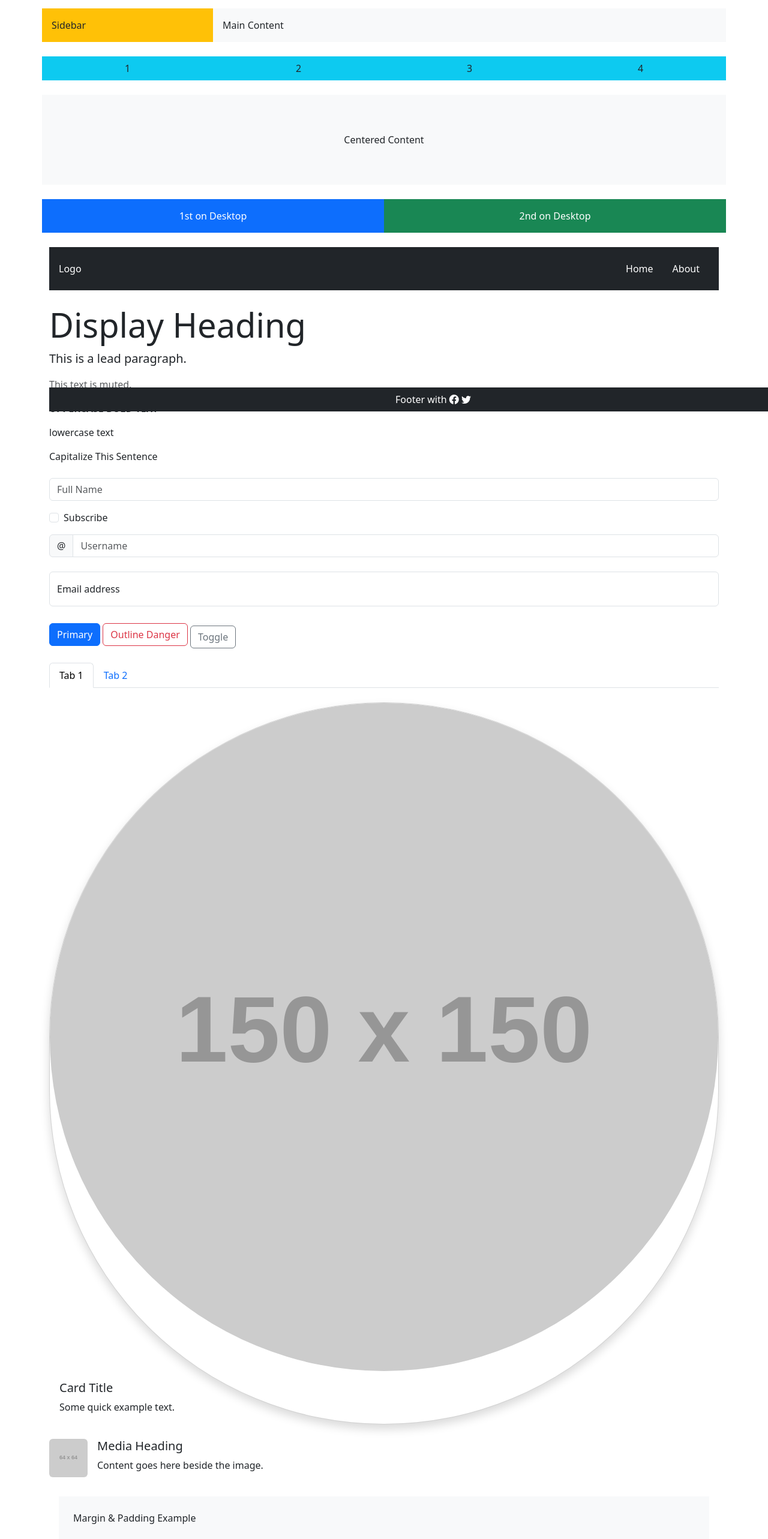
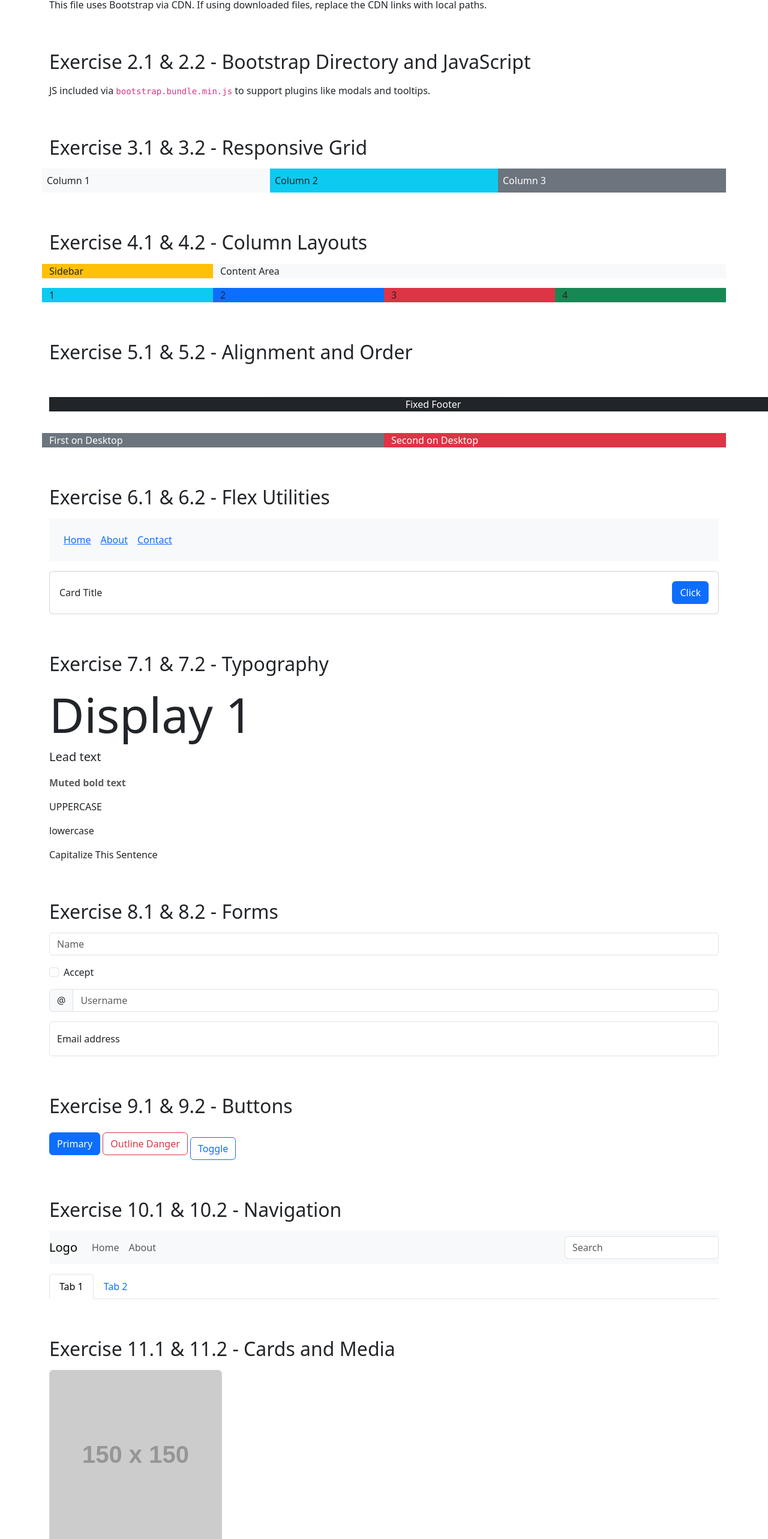
Before and after one commit to beingcodervivek/Cognizant_Exercises, a website: page Bootstrap/index.html in a window 1280 px wide. Shown: the part 114-2680 px from the top of the page at 60% size. Drawn offline with nearby package versions, Linux system fonts and the light colour scheme; placeholder pictures from the web are drawn by us.

Commit message:
Add files via upload

```diff
--- a/Bootstrap/index.html
+++ b/Bootstrap/index.html
@@ -2,176 +2,262 @@
 <html lang="en">
 <head>
   <meta charset="UTF-8">
-  <meta name="viewport" content="width=device-width, initial-scale=1">
-  <title>Bootstrap 5 Exercises Combined</title>
-  <!-- Bootstrap 5 CDN -->
-  <link href="https://cdn.jsdelivr.net/npm/bootstrap@5.3.2/dist/css/bootstrap.min.css" rel="stylesheet">
+  <meta name="viewport" content="width=device-width, initial-scale=1.0">
+  <title>Bootstrap 5 All Exercises</title>
+  <!-- Bootstrap CSS -->
+  <link href="https://cdn.jsdelivr.net/npm/bootstrap@5.3.0/dist/css/bootstrap.min.css" rel="stylesheet">
   <!-- Bootstrap Icons -->
-  <link href="https://cdn.jsdelivr.net/npm/bootstrap-icons@1.10.5/font/bootstrap-icons.css" rel="stylesheet">
+  <link href="https://cdn.jsdelivr.net/npm/bootstrap-icons/font/bootstrap-icons.css" rel="stylesheet">
+  <style>
+    section { margin-bottom: 4rem; }
+    .exercise-title { margin-bottom: 1rem; margin-top: 2rem; }
+  </style>
 </head>
-<body>
+<body class="p-4">
+  <div class="container">
 
-<!-- 1. Bootstrap Container with Grid Layout -->
-<div class="container my-5">
+    <!-- Section 1: Bootstrap Setup -->
+    <section id="exercise-1">
+      <h2 class="exercise-title">Exercise 1.1 & 1.2 - Bootstrap Setup</h2>
+      <p>This file uses Bootstrap via CDN. If using downloaded files, replace the CDN links with local paths.</p>
+    </section>
 
-  <!-- 2. Responsive Grid -->
-  <div class="row text-center mb-4">
-    <div class="col-12 col-md-6 col-lg-4 bg-light p-3">Column 1</div>
-    <div class="col-12 col-md-6 col-lg-4 bg-secondary text-white p-3">Column 2</div>
-    <div class="col-12 col-md-6 col-lg-4 bg-light p-3">Column 3</div>
+    <!-- Section 2: Structure and JS -->
+    <section id="exercise-2">
+      <h2 class="exercise-title">Exercise 2.1 & 2.2 - Bootstrap Directory and JavaScript</h2>
+      <p>JS included via <code>bootstrap.bundle.min.js</code> to support plugins like modals and tooltips.</p>
+    </section>
+
+    <!-- Section 3: Grid Layout -->
+    <section id="exercise-3">
+      <h2 class="exercise-title">Exercise 3.1 & 3.2 - Responsive Grid</h2>
+      <div class="row">
+        <div class="col-12 col-sm-6 col-md-4 bg-light p-2">Column 1</div>
+        <div class="col-12 col-sm-6 col-md-4 bg-info p-2">Column 2</div>
+        <div class="col-12 col-sm-6 col-md-4 bg-secondary p-2 text-white">Column 3</div>
       </div>
+    </section>
 
-  <!-- 3. Sidebar + Content Layout -->
-  <div class="row mb-4">
-    <div class="col-md-3 bg-warning p-3">Sidebar</div>
-    <div class="col-md-9 bg-light p-3">Main Content</div>
+    <!-- Section 4: Column Layouts -->
+    <section id="exercise-4">
+      <h2 class="exercise-title">Exercise 4.1 & 4.2 - Column Layouts</h2>
+      <div class="row">
+        <div class="col-md-3 bg-warning">Sidebar</div>
+        <div class="col-md-9 bg-light">Content Area</div>
       </div>
+      <div class="row mt-3">
+        <div class="col-sm-3 bg-info">1</div>
+        <div class="col-sm-3 bg-primary">2</div>
+        <div class="col-sm-3 bg-danger">3</div>
+        <div class="col-sm-3 bg-success">4</div>
+      </div>
+    </section>
 
-  <!-- 4. Four Equal Columns -->
-  <div class="row text-center mb-4">
-    <div class="col-sm-3 bg-info p-2">1</div>
-    <div class="col-sm-3 bg-info p-2">2</div>
-    <div class="col-sm-3 bg-info p-2">3</div>
-    <div class="col-sm-3 bg-info p-2">4</div>
+    <!-- Section 5: Alignment and Reordering -->
+    <section id="exercise-5">
+      <h2 class="exercise-title">Exercise 5.1 & 5.2 - Alignment and Order</h2>
+      <div class="row justify-content-center align-items-center" style="height: 100px;">
+        <div class="col-4 bg-light">Centered Content</div>
       </div>
+      <div class="row">
+        <div class="col-md-6 order-md-2 bg-danger text-white">Second on Desktop</div>
+        <div class="col-md-6 order-md-1 bg-secondary text-white">First on Desktop</div>
+      </div>
+    </section>
 
-  <!-- 5. Centering with Flex Utilities -->
-  <div class="row justify-content-center align-items-center text-center bg-light" style="height: 150px;">
-    <div class="col-6">Centered Content</div>
+    <!-- Section 6: Flexbox Utilities -->
+    <section id="exercise-6">
+      <h2 class="exercise-title">Exercise 6.1 & 6.2 - Flex Utilities</h2>
+      <nav class="d-flex flex-column flex-md-row bg-light p-3">
+        <a href="#" class="p-2">Home</a>
+        <a href="#" class="p-2">About</a>
+        <a href="#" class="p-2">Contact</a>
+      </nav>
+      <div class="card d-flex flex-row justify-content-between align-items-center p-3 mt-3">
+        <span>Card Title</span>
+        <button class="btn btn-primary">Click</button>
       </div>
+    </section>
 
-  <!-- 6. Column Reordering -->
-  <div class="row text-center my-4">
-    <div class="col-md-6 order-md-2 bg-success text-white p-3">2nd on Desktop</div>
-    <div class="col-md-6 order-md-1 bg-primary text-white p-3">1st on Desktop</div>
-  </div>
+    <!-- Section 7: Typography -->
+    <section id="exercise-7">
+      <h2 class="exercise-title">Exercise 7.1 & 7.2 - Typography</h2>
+      <h1 class="display-1">Display 1</h1>
+      <p class="lead">Lead text</p>
+      <p class="text-muted fw-bold">Muted bold text</p>
+      <p class="text-uppercase">uppercase</p>
+      <p class="text-lowercase">LOWERCASE</p>
+      <p class="text-capitalize">capitalize this sentence</p>
+    </section>
 
-  <!-- 7. Flexbox Navbar -->
-  <div class="d-flex flex-column flex-md-row justify-content-between align-items-center p-3 bg-dark text-white mb-4">
-    <div>Logo</div>
-    <nav class="nav">
-      <a class="nav-link text-white" href="#">Home</a>
-      <a class="nav-link text-white" href="#">About</a>
-    </nav>
-  </div>
-
-  <!-- 8. Typography -->
-  <div class="mb-4">
-    <h1 class="display-4">Display Heading</h1>
-    <p class="lead">This is a lead paragraph.</p>
-    <p class="text-muted">This text is muted.</p>
-    <p class="fw-bold text-uppercase">Uppercase Bold Text</p>
-    <p class="text-lowercase">LOWERCASE text</p>
-    <p class="text-capitalize">capitalize this sentence</p>
-  </div>
-
-  <!-- 9. Forms -->
-  <form class="mb-4">
-    <div class="mb-3">
-      <input type="text" class="form-control" placeholder="Full Name">
-    </div>
-    <div class="mb-3 form-check">
+    <!-- Section 8: Forms -->
+    <section id="exercise-8">
+      <h2 class="exercise-title">Exercise 8.1 & 8.2 - Forms</h2>
+      <form>
+        <input type="text" class="form-control mb-3" placeholder="Name">
+        <div class="form-check mb-3">
           <input type="checkbox" class="form-check-input" id="check1">
-      <label class="form-check-label" for="check1">Subscribe</label>
+          <label class="form-check-label" for="check1">Accept</label>
         </div>
         <div class="input-group mb-3">
           <span class="input-group-text">@</span>
           <input type="text" class="form-control" placeholder="Username">
         </div>
       </form>
-
-  <!-- Floating Login Form -->
-  <form class="form-floating mb-4">
+      <form class="form-floating mt-3">
         <input type="email" class="form-control" id="floatingInput" placeholder="name@example.com">
         <label for="floatingInput">Email address</label>
       </form>
+    </section>
 
-  <!-- 10. Buttons -->
-  <div class="mb-4">
+    <!-- Section 9: Buttons -->
+    <section id="exercise-9">
+      <h2 class="exercise-title">Exercise 9.1 & 9.2 - Buttons</h2>
       <button class="btn btn-primary">Primary</button>
       <button class="btn btn-outline-danger">Outline Danger</button>
-    <div class="btn-group mt-2">
-      <input type="checkbox" class="btn-check" id="toggle1" autocomplete="off">
-      <label class="btn btn-outline-secondary" for="toggle1">Toggle</label>
+      <div class="btn-group mt-3">
+        <input type="checkbox" class="btn-check" id="btncheck1" autocomplete="off">
+        <label class="btn btn-outline-primary" for="btncheck1">Toggle</label>
       </div>
+    </section>
+
+    <!-- Section 10: Navbar -->
+    <section id="exercise-10">
+      <h2 class="exercise-title">Exercise 10.1 & 10.2 - Navigation</h2>
+      <nav class="navbar navbar-expand-lg navbar-light bg-light">
+        <a class="navbar-brand" href="#">Logo</a>
+        <div class="collapse navbar-collapse">
+          <ul class="navbar-nav">
+            <li class="nav-item"><a class="nav-link" href="#">Home</a></li>
+            <li class="nav-item"><a class="nav-link" href="#">About</a></li>
+          </ul>
+          <form class="d-flex ms-auto">
+            <input class="form-control" type="search" placeholder="Search">
+          </form>
         </div>
-
-  <!-- 11. Navbar and Tabs -->
-  <ul class="nav nav-tabs mb-4">
+      </nav>
+      <ul class="nav nav-tabs mt-3">
         <li class="nav-item"><a class="nav-link active" href="#">Tab 1</a></li>
         <li class="nav-item"><a class="nav-link" href="#">Tab 2</a></li>
       </ul>
+    </section>
 
-  <!-- 12. Card -->
-  <div class="card mb-4 shadow rounded-pill">
-    <img src="https://via.placeholder.com/150" class="card-img-top rounded-circle" alt="Profile">
+    <!-- Section 11: Cards and Media -->
+    <section id="exercise-11">
+      <h2 class="exercise-title">Exercise 11.1 & 11.2 - Cards and Media</h2>
+      <div class="card mb-3" style="width: 18rem;">
+        <img src="https://via.placeholder.com/150" class="card-img-top" alt="Profile">
         <div class="card-body">
-      <h5 class="card-title">Card Title</h5>
-      <p class="card-text">Some quick example text.</p>
+          <h5 class="card-title">Profile Name</h5>
+          <p class="card-text">Short description.</p>
         </div>
       </div>
-
-  <!-- 13. Media Object -->
-  <div class="d-flex align-items-start mb-4">
-    <img src="https://via.placeholder.com/64" class="me-3 rounded" alt="...">
+      <div class="d-flex">
+        <img src="https://via.placeholder.com/100" class="me-3" alt="Media"/>
         <div>
-      <h5>Media Heading</h5>
-      <p>Content goes here beside the image.</p>
+          <h5>Media Object Title</h5>
+          <p>Description text goes here.</p>
         </div>
       </div>
+    </section>
 
-  <!-- 14. Spacing -->
-  <div class="bg-light m-3 p-4">Margin & Padding Example</div>
+    <!-- Section 12: Spacing Utilities -->
+    <section id="exercise-12">
+      <h2 class="exercise-title">Exercise 12.1 & 12.2 - Spacing</h2>
+      <div class="m-3 p-2 bg-light">Box with margin and padding</div>
+      <div class="row py-5">
+        <div class="col bg-light p-3">Basic Plan</div>
+        <div class="col bg-info p-3">Pro Plan</div>
+      </div>
+    </section>
 
-  <!-- 15. Backgrounds and Gradients -->
-  <div class="bg-primary text-white p-3 mb-3">Primary Background</div>
-  <div class="bg-dark bg-gradient text-white p-3 mb-4">Dark Gradient</div>
+    <!-- Section 13: Colors and Backgrounds -->
+    <section id="exercise-13">
+      <h2 class="exercise-title">Exercise 13.1 & 13.2 - Backgrounds and Text</h2>
+      <div class="bg-warning text-white p-3">Warning Panel</div>
+      <div class="bg-dark bg-gradient text-white p-3 mt-3">Dark Gradient Panel</div>
+    </section>
 
-  <!-- 16. Display Utilities -->
-  <div class="d-none d-md-block bg-success text-white p-3">Visible on md+</div>
+    <!-- Section 14: Display and Visibility -->
+    <section id="exercise-14">
+      <h2 class="exercise-title">Exercise 14.1 & 14.2 - Visibility Utilities</h2>
+      <div class="d-none d-md-block">Visible on md and up</div>
+      <div class="d-none d-md-block bg-info p-3 mt-2">Sidebar (visible on tablets and larger)</div>
+    </section>
 
-  <!-- 17. Fixed Footer -->
-  <footer class="bg-dark text-white text-center p-2 position-fixed bottom-0 w-100">
-    Footer with <i class="bi bi-facebook"></i> <i class="bi bi-twitter"></i>
+    <!-- Section 15: Borders, Shadows, Rounded Corners -->
+    <section id="exercise-15">
+      <h2 class="exercise-title">Exercise 15.1 & 15.2 - Borders and Shadows</h2>
+      <img src="https://via.placeholder.com/100" class="border border-primary border-3 rounded-circle">
+      <div class="card shadow-lg rounded-pill mt-3 p-3">Card with shadow and pill shape</div>
+    </section>
+
+    <!-- Section 16: Positioning Utilities -->
+    <section id="exercise-16">
+      <h2 class="exercise-title">Exercise 16.1 & 16.2 - Positioning</h2>
+      <footer class="position-fixed bottom-0 w-100 bg-dark text-white text-center">Fixed Footer</footer>
+      <div class="position-relative mt-5">
+        <img src="https://via.placeholder.com/150">
+        <span class="badge bg-danger position-absolute top-0 start-100 translate-middle">New</span>
+      </div>
+    </section>
+
+    <!-- Section 17: Bootstrap Icons -->
+    <section id="exercise-17">
+      <h2 class="exercise-title">Exercise 17.1 & 17.2 - Icons</h2>
+      <footer>
+        <i class="bi bi-facebook fs-3 me-3"></i>
+        <i class="bi bi-twitter fs-3 me-3"></i>
+        <i class="bi bi-instagram fs-3"></i>
       </footer>
+      <button class="btn btn-primary mt-3"><i class="bi bi-check-circle"></i></button>
+    </section>
 
-  <!-- 18. Positioning -->
-  <div class="position-relative my-5">
-    <img src="https://via.placeholder.com/200" class="img-fluid" alt="Badge">
-    <span class="position-absolute top-0 start-100 translate-middle badge rounded-pill bg-danger">
-      New
-    </span>
-  </div>
-
-  <!-- 19. Modal -->
-  <button class="btn btn-warning" data-bs-toggle="modal" data-bs-target="#exampleModal">Show Modal</button>
+    <!-- Section 18: JavaScript Plugins -->
+    <section id="exercise-18">
+      <h2 class="exercise-title">Exercise 18.1 & 18.2 - JavaScript Plugins</h2>
+      <button class="btn btn-primary" data-bs-toggle="modal" data-bs-target="#exampleModal">Open Modal</button>
       <div class="modal fade" id="exampleModal" tabindex="-1">
         <div class="modal-dialog">
           <div class="modal-content">
-        <div class="modal-header"><h5 class="modal-title">Modal title</h5></div>
-        <div class="modal-body">This is a modal body</div>
+            <div class="modal-header">
+              <h5 class="modal-title">Modal title</h5>
+              <button type="button" class="btn-close" data-bs-dismiss="modal"></button>
+            </div>
+            <div class="modal-body">Modal body content</div>
             <div class="modal-footer">
               <button type="button" class="btn btn-secondary" data-bs-dismiss="modal">Close</button>
             </div>
           </div>
         </div>
       </div>
-
-  <!-- 20. Accordion -->
-  <div class="accordion mt-4" id="accordionExample">
+      <div class="accordion mt-3" id="accordionExample">
         <div class="accordion-item">
-      <h2 class="accordion-header" id="headingOne">
-        <button class="accordion-button" data-bs-toggle="collapse" data-bs-target="#collapseOne">Accordion Item #1</button>
+          <h2 class="accordion-header">
+            <button class="accordion-button" type="button" data-bs-toggle="collapse" data-bs-target="#collapseOne">Accordion Item</button>
           </h2>
-      <div id="collapseOne" class="accordion-collapse collapse show">
-        <div class="accordion-body">This is the first item's content.</div>
+          <div id="collapseOne" class="accordion-collapse collapse">
+            <div class="accordion-body">Accordion content goes here.</div>
           </div>
         </div>
       </div>
+    </section>
+
+    <!-- Section 19: Sass Customization -->
+    <section id="exercise-19">
+      <h2 class="exercise-title">Exercise 19.1 & 19.2 - Sass Customization</h2>
+      <p>Use npm to install Bootstrap: <code>npm install bootstrap</code></p>
+      <p>Edit <code>_variables.scss</code> to change colors or border-radius:</p>
+      <pre><code>$primary: #ff5722;
+$border-radius: 1rem;</code></pre>
+      <p>Then import and compile using Sass:</p>
+      <pre><code>@import "node_modules/bootstrap/scss/bootstrap";</code></pre>
+    </section>
+
 
   </div>
 
-<!-- Bootstrap Bundle JS -->
-<script src="https://cdn.jsdelivr.net/npm/bootstrap@5.3.2/dist/js/bootstrap.bundle.min.js"></script>
+  <!-- Bootstrap JS -->
+  <script src="https://cdn.jsdelivr.net/npm/bootstrap@5.3.0/dist/js/bootstrap.bundle.min.js"></script>
 </body>
 </html>
```
Lines whose indentation alone changed are shown as unchanged.
